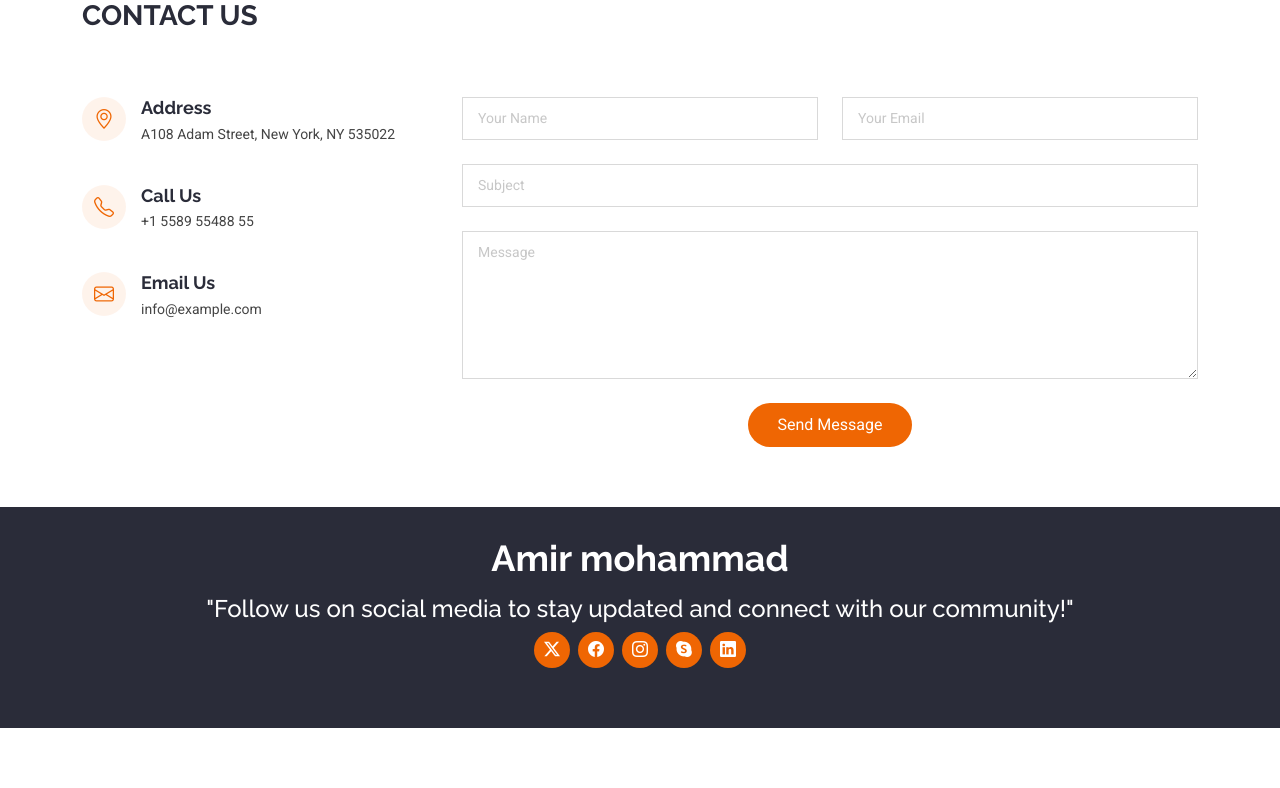
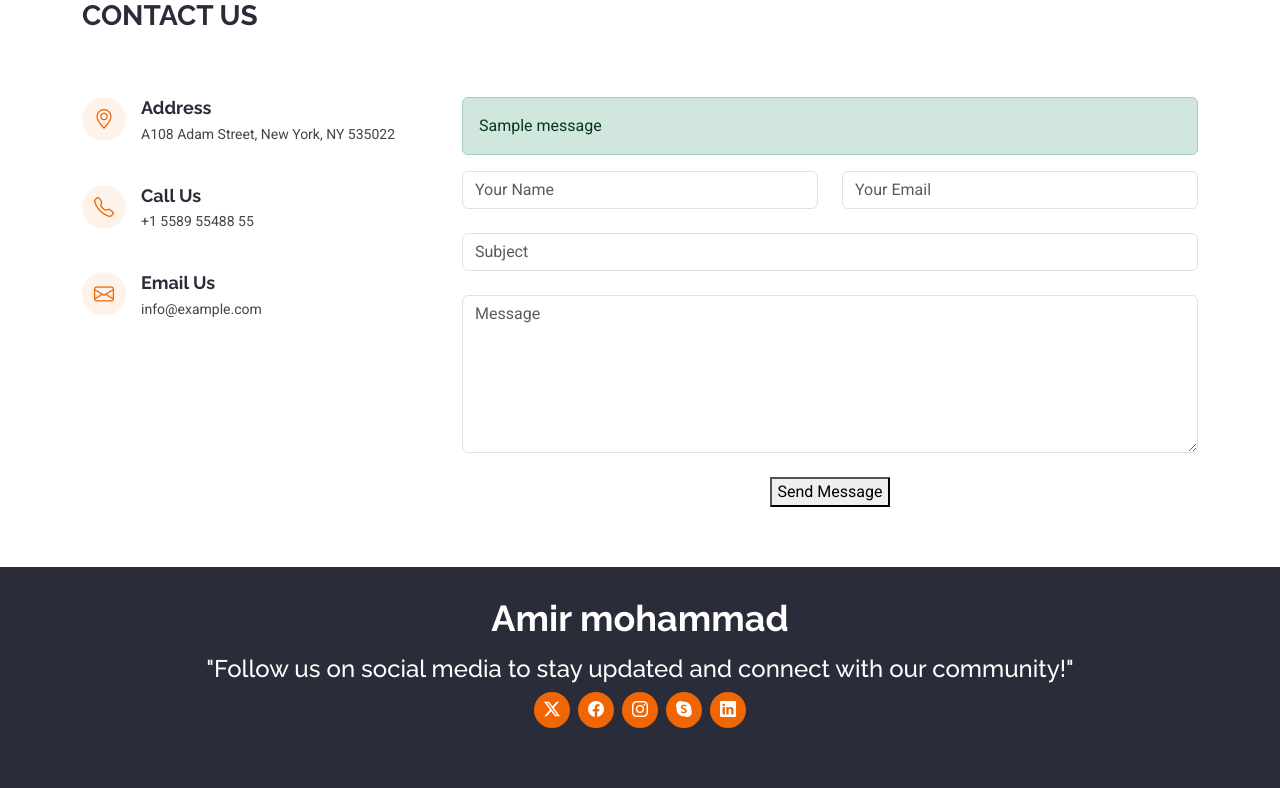
Before and after one commit to amirrezaee01/weblog, a Django app: page /contact in a window 1280 px wide. Shown: the part 74-862 px from the top of the page. Before the commit the page ends 802 px from the top, so only its background shows below. Run offline with Django 4.2, Linux system fonts and the light colour scheme; tables that the repository leaves empty hold one stand-in row (values such as "Sample post"); one stand-in notice (Sample message) is shown; some libraries are stand-ins or nearby versions.

Commit message:
make the contact page compelete

```diff
--- a/templates/website/contact.html
+++ b/templates/website/contact.html
@@ -42,15 +42,25 @@
             </div>
 
             <div class="col-lg-8">
-                <form action="forms/contact.php" method="post" class="php-email-form" data-aos="fade-up"
-                    data-aos-delay="200">
+                <!-- Display Django messages -->
+                {% if messages %}
+                <div class="messages">
+                    {% for message in messages %}
+                    <div class="alert alert-{{ message.tags }}" role="alert">
+                        {{ message }}
+                    </div>
+                    {% endfor %}
+                </div>
+                {% endif %}
+
+                <form action="{% url 'website:contact' %}" method="post" data-aos="fade-up" data-aos-delay="200">
+                    {% csrf_token %}
                     <div class="row gy-4">
-
                         <div class="col-md-6">
                             <input type="text" name="name" class="form-control" placeholder="Your Name" required="">
                         </div>
 
-                        <div class="col-md-6 ">
+                        <div class="col-md-6">
                             <input type="email" class="form-control" name="email" placeholder="Your Email" required="">
                         </div>
 
@@ -64,15 +74,11 @@
                         </div>
 
                         <div class="col-md-12 text-center">
-                            <div class="loading">Loading</div>
-                            <div class="error-message"></div>
-                            <div class="sent-message">Your message has been sent. Thank you!</div>
-
                             <button type="submit">Send Message</button>
                         </div>
-
                     </div>
                 </form>
+
             </div><!-- End Contact Form -->
 
         </div>
--- /dev/null
+++ b/website/forms.py
@@ -0,0 +1,9 @@
+from django import forms
+from website.models import Contact
+
+
+class ContactForm(forms.ModelForm):
+
+    class Meta:
+        model = Contact
+        fields = '__all__'
--- a/website/views.py
+++ b/website/views.py
@@ -1,16 +1,28 @@
-from django.shortcuts import render
+from django.shortcuts import render, HttpResponse
+from website.forms import ContactForm
+from django.contrib import messages
+
 
 # Create your views here.
 
 def index_view(request):
-    return render(request,'website/index.html')
+    return render(request, 'website/index.html')
 
 def about_view(request):
-    return render(request,'website/about.html')
-
+    return render(request, 'website/about.html')
 
 def contact_view(request):
-    return render(request,'website/contact.html')
+    if request.method == 'POST':
+        form = ContactForm(request.POST)
+        if form.is_valid():
+            form.save()
+            messages.add_message(request, messages.SUCCESS, 'Your ticket was submitted correctly.')
+        else:
+            messages.add_message(request, messages.ERROR, 'Your ticket did not submit correctly.')
+    else:
+        form = ContactForm()
+
+    return render(request, 'website/contact.html', {'form': form})
 
 def login_view(request):
     return render(request,'accounts/login.html')
```
Also changed, not shown: blog/forms.py (added).
